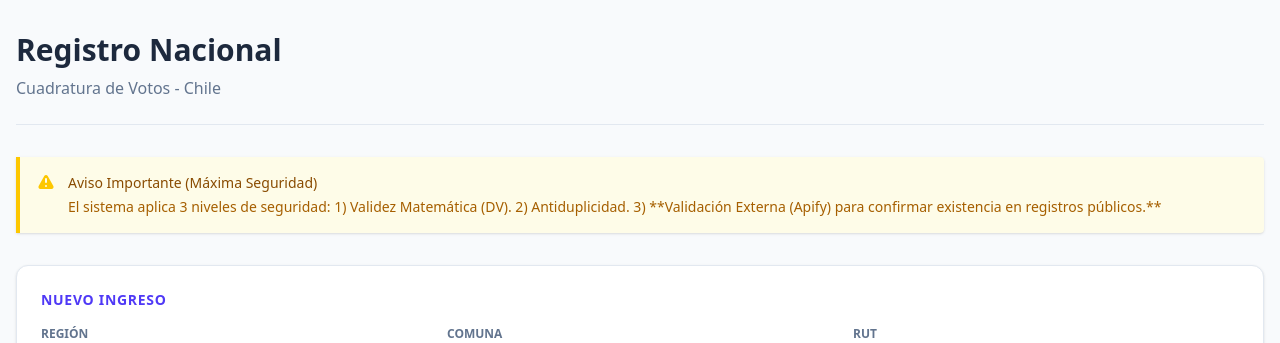
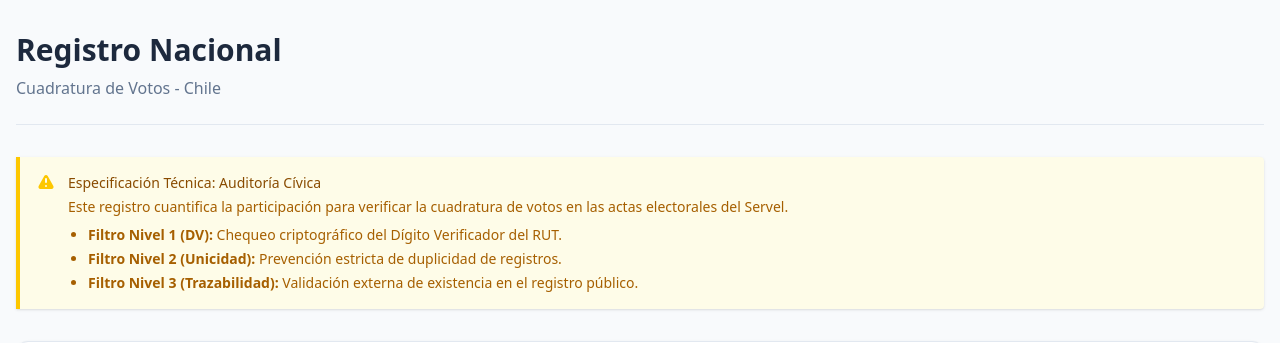
Before and after one commit to Flan123321/registro-chile-react, a React (Vite) app: page / in a window 1280 px wide. Shown: the top 343 px of the page. Built offline with nearby package versions, Linux system fonts and the light colour scheme; no server answers; the database is empty.

Commit message:
Fix: Carga de assets y ajuste de background-position para móvil en todas las secciones

```diff
--- a/src/App.jsx
+++ b/src/App.jsx
@@ -250,6 +250,7 @@ function App() {
           <p className="text-slate-500 mt-2">Cuadratura de Votos - Chile</p>
         </header>
 
+        {/* --- AVISO ACTUALIZADO --- */}
         <div className="bg-yellow-50 border-l-4 border-yellow-400 p-4 mb-8 rounded-r shadow-sm">
           <div className="flex">
              <div className="flex-shrink-0">
@@ -258,15 +259,21 @@ function App() {
                </svg>
              </div>
              <div className="ml-3">
-               <h3 className="text-sm font-medium text-yellow-800">Aviso Importante (Máxima Seguridad)</h3>
+               <h3 className="text-sm font-medium text-yellow-800">Especificación Técnica: Auditoría Cívica</h3>
                <div className="mt-1 text-sm text-yellow-700">
                  <p>
-                   El sistema aplica 3 niveles de seguridad: 1) Validez Matemática (DV). 2) Antiduplicidad. 3) **Validación Externa (Apify) para confirmar existencia en registros públicos.**
+                   Este registro cuantifica la participación para verificar la cuadratura de votos en las actas electorales del Servel.
                  </p>
+                 <ul className="list-disc ml-5 mt-2 space-y-1">
+                    <li><span className="font-semibold">Filtro Nivel 1 (DV):</span> Chequeo criptográfico del Dígito Verificador del RUT.</li>
+                    <li><span className="font-semibold">Filtro Nivel 2 (Unicidad):</span> Prevención estricta de duplicidad de registros.</li>
+                    <li><span className="font-semibold">Filtro Nivel 3 (Trazabilidad):</span> Validación externa de existencia en el registro público.</li>
+                 </ul>
                </div>
              </div>
           </div>
         </div>
+        {/* --- FIN AVISO ACTUALIZADO --- */}
 
         {/* --- FORMULARIO DE INGRESO --- */}
         <div className="bg-white p-6 rounded-xl shadow-sm border border-slate-200 mb-10">
```
